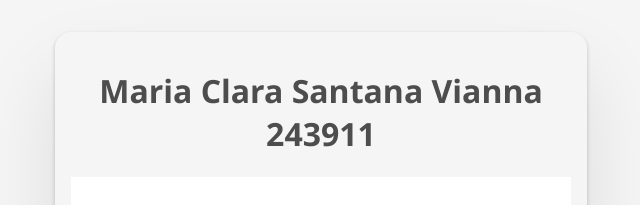
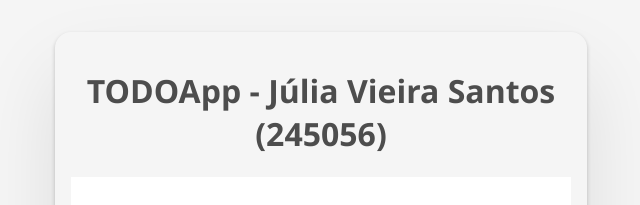
Before and after one commit to juliavieiradev/todo-app, an Angular app in the folder Frontend/ToDoApp/: page / in a window 1280 px wide. Shown: the top 205 px of the page, without its empty margins (319-959 px from the left). Built offline with nearby package versions, Linux system fonts and the light colour scheme; no server answers.

Commit message:
Backend ajustes

```diff
--- a/Frontend/ToDoApp/angular.json
+++ b/Frontend/ToDoApp/angular.json
@@ -102,5 +102,8 @@
         }
       }
     }
+  },
+  "cli": {
+    "analytics": "e7621a23-3322-489f-abc7-b05514d7ea6c"
   }
 }
--- a/Frontend/ToDoApp/src/app/app.component.html
+++ b/Frontend/ToDoApp/src/app/app.component.html
@@ -1,5 +1,5 @@
 <div class="main">
-  <h1>Maria Clara Santana Vianna 243911</h1>
+  <h1>TODOApp - Júlia Vieira Santos (245056)</h1>
 
   <input class="lg-text-input" #campoNovoItem (keydown.enter)="CREATE_tarefa(campoNovoItem.value);campoNovoItem.value='';"/>
 
--- a/Frontend/ToDoApp/tsconfig.json
+++ b/Frontend/ToDoApp/tsconfig.json
@@ -13,7 +13,7 @@
     "isolatedModules": true,
     "esModuleInterop": true,
     "experimentalDecorators": true,
-    "moduleResolution": "bundler",
+    "moduleResolution": "node",
     "importHelpers": true,
     "target": "ES2022",
     "module": "ES2022"
```
Also changed, not shown: 1 other file (tests, documents, lock files or other folders).
